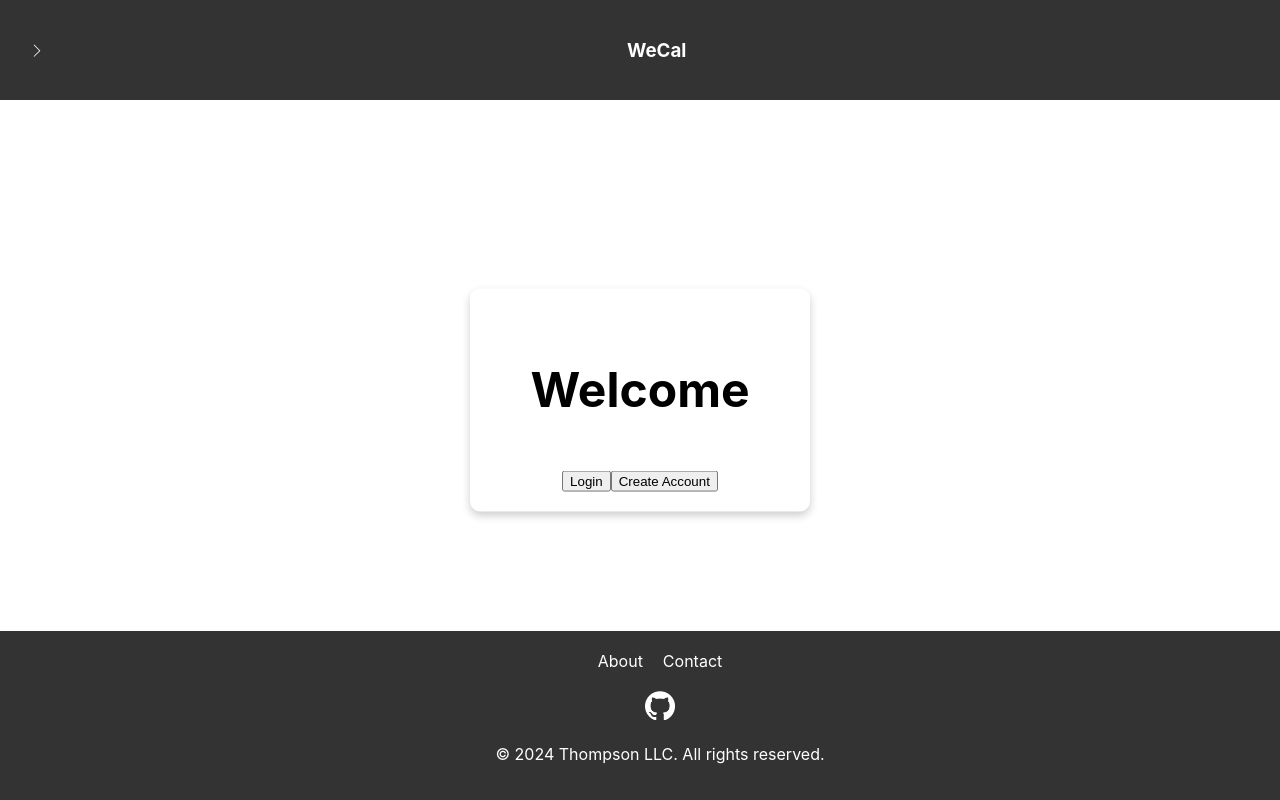
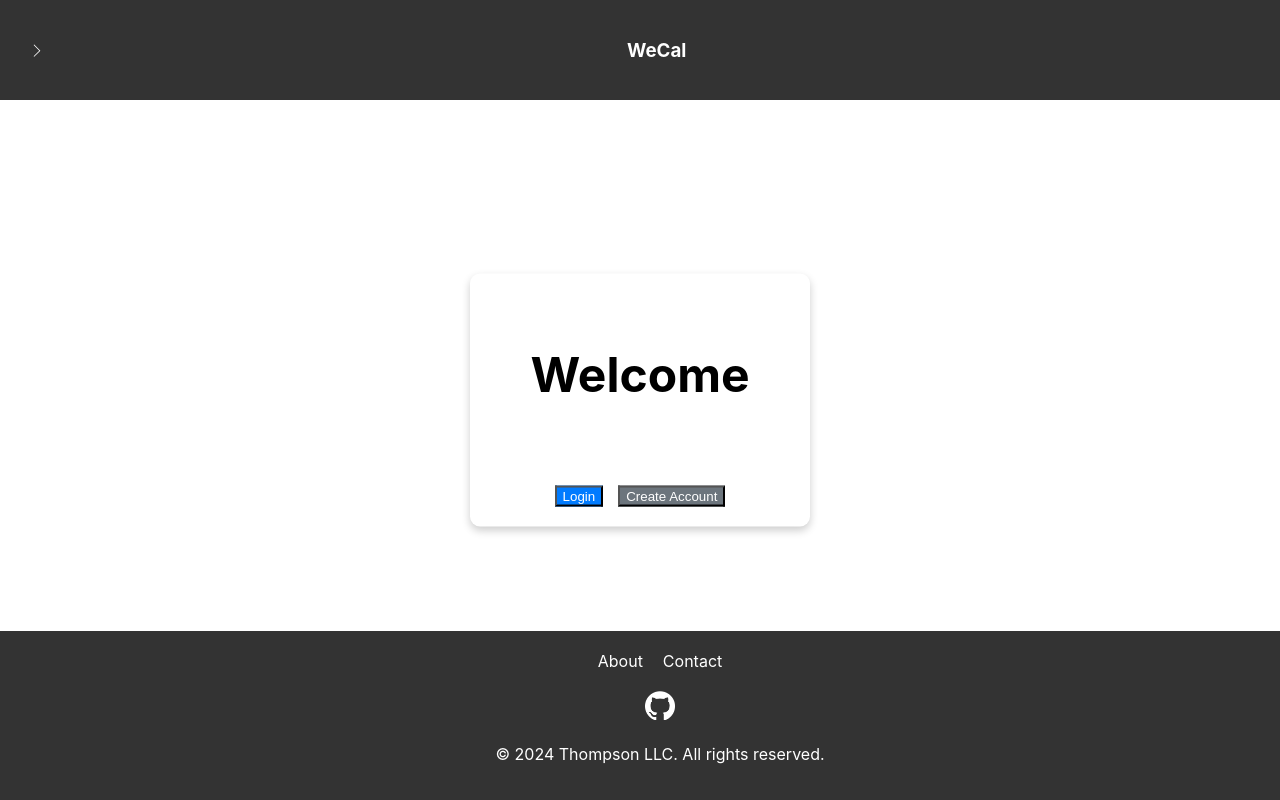
Before and after one commit to mackthompson16/Social-Platform, a React (Create React App) app: page / in a window 1280 px wide. Shown: the top 800 px of the page. Built offline with nearby package versions, Linux system fonts and the light colour scheme.

Commit message:
minor css changes

```diff
--- a/src/UserContext.js
+++ b/src/UserContext.js
@@ -8,7 +8,7 @@ export const useUser = () => useContext(UserContext);
 const userReducer = (state, action) => {
   switch (action.type) {
     case 'SET_USER':
-      console.log(action.payload)
+
        return {
         ...state,
         id: action.payload.id,
--- a/src/calendar.js
+++ b/src/calendar.js
@@ -9,21 +9,40 @@ export default function Calendar() {
 
     useEffect(() => {
         const events = [];
+
         state.commitments.forEach(commitment => {
             const parsedDates = JSON.parse(commitment.dates);
             const parsedDays = JSON.parse(commitment.days);
 
-            const start = new Date(`${parsedDates[0]}T${commitment.startTime}`);
-            const end = new Date(`${parsedDates[0]}T${commitment.endTime}`);
+            // Extract common fields
             const title = commitment.name;
             const id = commitment.id;
 
-            if (parsedDates.length > 1) {
-                // Generate recurring events and push each to events array
+            if (Array.isArray(parsedDates) && parsedDates.length > 1) {
+                // Recurring commitment: Use generateRecurringEvents
                 const recurringEvents = generateRecurringEvents({ ...commitment, dates: parsedDates, days: parsedDays });
                 recurringEvents.forEach(event => events.push(event));
-            } else {
-                // Push non-recurring event directly to events array
+            } else if (typeof parsedDates === 'string' || (Array.isArray(parsedDates) && parsedDates.length === 1)) {
+                // Non-recurring commitment: Handle single date
+                const singleDate = Array.isArray(parsedDates) ? parsedDates[0] : parsedDates;
+                const startDate = new Date(singleDate);
+
+                if (isNaN(startDate.getTime())) {
+                    console.error(`Invalid date for non-recurring commitment ID: ${commitment.id}`);
+                    return; // Skip invalid dates
+                }
+
+                // Set start and end times
+                const [startHour, startMinute] = commitment.startTime.split(':').map(Number);
+                const [endHour, endMinute] = commitment.endTime.split(':').map(Number);
+
+                const start = new Date(startDate);
+                start.setHours(startHour, startMinute);
+
+                const end = new Date(startDate);
+                end.setHours(endHour, endMinute);
+
+                // Add non-recurring event directly to events array
                 events.push({
                     id,
                     title,
@@ -34,8 +53,8 @@ export default function Calendar() {
         });
 
         setEvents(events);
-        console.log('event array:', events)
     }, [state.commitments]);
+
 
     const generateRecurringEvents = (commitment) => {
         const events = [];
--- a/src/commitmentForm.js
+++ b/src/commitmentForm.js
@@ -126,12 +126,13 @@ export default function CommitmentForm(){
         setSelectedDays([]);
         setError('');
         setIsRecurring(false);
+        setShowForm(false);
     };
 
     return(
 
 
-        <div className="commitment-form">
+        <div>
              {showForm && (
 
             <div className="form-overlay">
@@ -229,7 +230,7 @@ export default function CommitmentForm(){
                     {error && <div className="alert alert-danger">{error}</div>}
 
                     <div className="form-buttons">
-                        <button type="submit" className="btn btn-primary">Add</button>
+                        <button type="submit" className="btn btn-primary" >Add</button>
                         <button type="button" className="btn btn-secondary" onClick={()=>setShowForm(false)}>Cancel</button>
                     </div>
                 </form>
--- a/src/commitmentMenu.js
+++ b/src/commitmentMenu.js
@@ -4,7 +4,6 @@ import CommitmentForm from './commitmentForm';
 export default function CommitmentMenu(){
 
     const { state, dispatch } = useUser();
-    const [commitments, setCommitments] = useState([]);
     const [showForm, setShowForm] = useState(false);
 
     const colorPalette = [
@@ -30,6 +29,7 @@ export default function CommitmentMenu(){
       };
 
       const removeButtonStyle = {
+        zIndex: 10,
         position: 'absolute',
         top: '5px',
         right: '5px',
@@ -37,18 +37,9 @@ export default function CommitmentMenu(){
         border: 'none',
         fontSize: '18px',
         cursor: 'pointer',
-        color: 'red', // Optional: make it visible
+        color: 'red',
       };
 
-
-    useEffect(() => {
-
-          if (state.commitments && state.commitments.length > 0) {
-            setCommitments(state.commitments);
-            return;
-          }
-
-      }, [state.id, dispatch, state.commitments]);
 
 
 
@@ -88,10 +79,10 @@ export default function CommitmentMenu(){
 
     const renderCommitments = () => {
 
-        if (commitments.length > 0) {
+        if (state.commitments && state.commitments.length > 0) {
             return (
                 <div>
-                    {commitments.map((commitment, index) => {
+                    {state.commitments.map((commitment, index) => {
                         // Parse days if it is a JSON string or comma-separated string
                         const parsedDays = Array.isArray(commitment.days)
                             ? commitment.days
@@ -138,7 +129,7 @@ export default function CommitmentMenu(){
 
         <div>
 
-            {!commitments.length > 0 ? 'Empty' : renderCommitments()}
+            {!state.commitments.length > 0 ? 'Empty' : renderCommitments()}
 
             {!showForm && (
                 <button
--- a/src/createAccount.js
+++ b/src/createAccount.js
@@ -1,4 +1,3 @@
-import { Button } from 'react-bootstrap';
 import React, {useState} from 'react';
 import { useUser } from './UserContext';
 
@@ -95,9 +94,9 @@ export default function CreateAccount() {
                 className="form-control"
             />
 
-        <div stlyes={{display: 'flex', flexDirection: 'row'}}>
-          <Button type="submit" className="btn btn-primary">Submit</Button>
-          <Button onClick={() => setCurrentPage('login')} className="btn btn-secondary">Cancel</Button>
+        <div className="button-container">
+          <button type="submit" className="btn btn-primary">Submit</button>
+          <button onClick={() => setCurrentPage('login')} className="btn btn-secondary">Cancel</button>
           </div>
         </div>
     </form>
--- a/src/login.js
+++ b/src/login.js
@@ -1,4 +1,4 @@
-import { Button } from 'react-bootstrap';
+
 import React, { useState } from 'react';
 import { useUser } from './UserContext';
 import CreateAccount from './createAccount';
@@ -72,17 +72,17 @@ export default function Login() {
           <div className="form">
             <h1>Welcome</h1>
 
-            <div style={{ display: 'flex', flexDirection: 'row' }}>
-              <Button
+            <div className="button-container">
+              <button
                 className="btn btn-primary"
                 onClick={() => setShowLoginForm(true)}>
                 Login
-              </Button>
-              <Button
+              </button>
+              <button
                 className="btn btn-secondary"
                 onClick={() => setShowCreateAccount(true)}>
                 Create Account
-              </Button>
+              </button>
             </div>
           </div>
         )}
@@ -108,18 +108,18 @@ export default function Login() {
                 className="form-control"
               />
 
-              <div style={{ display: 'flex', flexDirection: 'row' }}>
-                <Button
+              <div className="button-container">
+                <button
                   className="btn btn-primary"
                   onClick={handleSubmit}>
                   Login
-                </Button>
+                </button>
 
-                <Button
+                <button
                   className="btn btn-secondary"
                   onClick={() => setShowLoginForm(false)}>
                   Cancel
-                </Button>
+                </button>
               </div>
             </div>
           </form>
--- a/src/styles.css
+++ b/src/styles.css
@@ -68,6 +68,7 @@ h1 {
 
 /* General container styling */
 .menu-container {
+    opacity:1;
     position: absolute;
     width: 200px;
     display: flex;
@@ -105,21 +106,54 @@ h1 {
     border-left: 2px solid #ddd;
 }
 
-.commitment-menu button {
-    padding: 10px 20px;
-    font-size: 14px;
-    background-color: #f9f9f9;
+.button-container {
+    display: flex;
+    justify-content: center; /* Center align buttons */
+    gap: 15px; /* Increase space between buttons */
+    margin-top: 30px; /* Additional space above the container */
+}
+
+.button {
+    padding: 15px 30px; /* Increase padding for larger buttons */
+    font-size: 16px; /* Slightly larger font size */
+    font-weight: 600; /* Bold font for better readability */
     color: #555;
     border: none;
+    border-radius: 6px; /* Slightly more rounded corners */
     cursor: pointer;
-    transition: background-color 0.3s ease, color 0.3s ease;
+    transition: background-color 0.4s ease, color 0.4s ease, transform 0.2s ease;
 }
 
-/* Dropdown button hover styling */
-.commitment-menu button:hover {
-    background-color: #ececec;
-    color: #333;
+/* Primary Button */
+.btn-primary {
+    background-color: #007bff; /* Blue color */
+    color: #fff;
 }
+
+.btn-primary:hover {
+    background-color: #0056b3; /* Darker blue on hover */
+    color: #fff;
+  /* Slight lift on hover */
+}
+
+/* Secondary Button */
+.btn-secondary {
+    background-color: #6c757d; /* Gray color */
+    color: #fff;
+}
+
+.btn-secondary:hover {
+    background-color: #5a6268; /* Darker gray on hover */
+    color: #fff;
+    /* Slight lift on hover */
+}
+
+/* Optional focus styling for better accessibility */
+.button:focus {
+    outline: 3px solid rgba(0, 123, 255, 0.5); /* Light blue outline */
+}
+
+
 .commitment-form {
     position: center;
     background-color: #ffffff;
```
Also changed, not shown: 2 other files (tests, documents, lock files or other folders).
